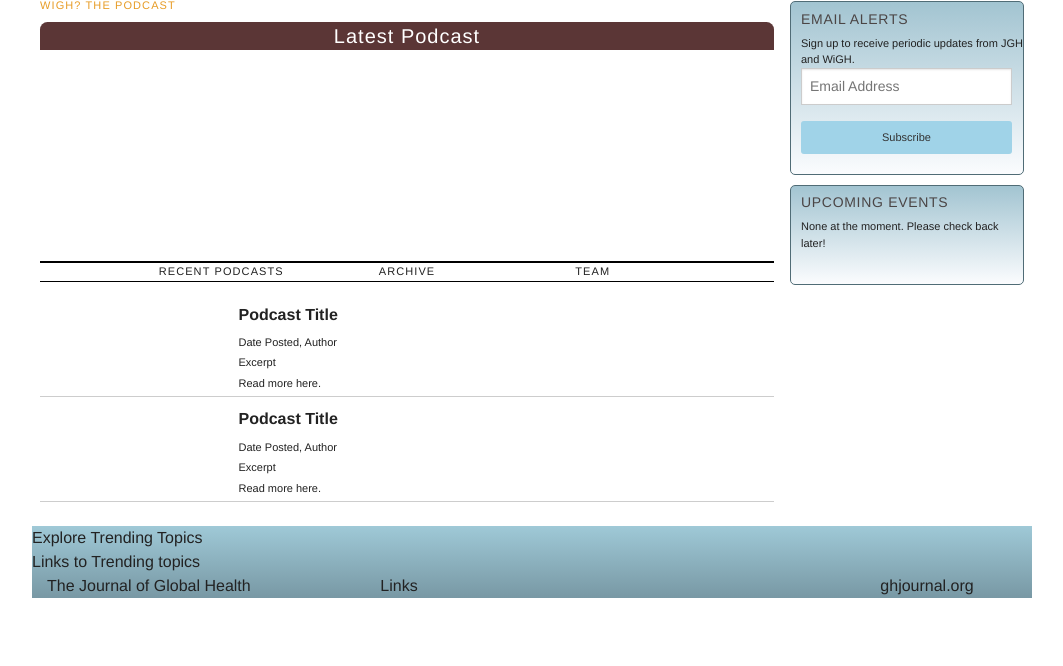
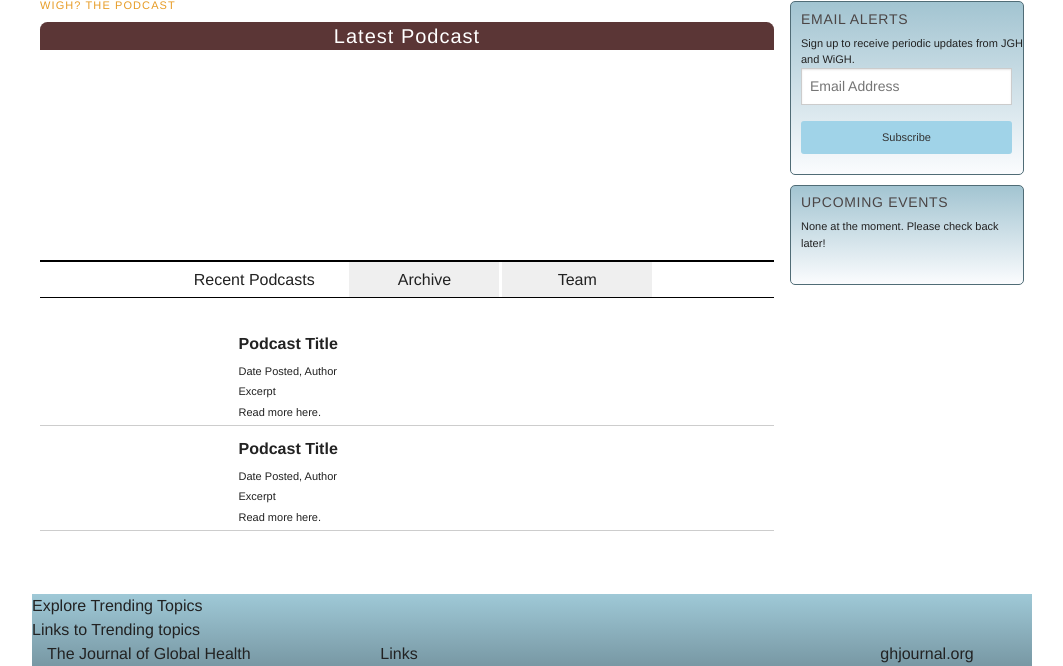
Before and after one commit to kennethli/kennethli.github.io, a PHP site: page /wigh.html in a window 1280 px wide. Shown: the part 181-847 px from the top of the page, without its empty margins (108-1171 px from the left). Before the commit the page ends 779 px from the top, so only its background shows below. Run offline with PHP 8.4, Linux system fonts and the light colour scheme; some libraries are stand-ins or nearby versions.

Commit message:
Tabbed wigh content

```diff
--- a/css/wigh.css
+++ b/css/wigh.css
@@ -63,28 +63,26 @@ img.wigh {
   padding-bottom: 0.25em;
 }
 
+div#wigh-nav-container {
+  width: 100%;
+  text-align: center;
+}
+
 ul.wigh-nav {
   list-style: none;
-  font-size: 0.688em;
-  letter-spacing: 0.1em;
-  text-align: center;
-  text-transform: uppercase;
-  width: 100%;
   border-top: 0.2em solid black;
   border-bottom: 0.05em solid black;
-  margin-left: 0em;
-  margin-bottom: 0.25em;
-  margin-top: 0.25em;
+  margin: 2px auto;
+  line-height: 0.2;
+  font-size: 10px;
 }
 
-ul.wigh-nav li {
+.wigh-nav li {
   display: inline-block;
-  padding-left: 0.75em;
-  padding-right: 0.75em;
-  margin-left: 0.75em;
-  margin-right: 0.75em;
   text-align: center;
-  min-width: 15em;
+  min-width: 150px;
+  font-size: 10px;
+  float: none !important;
 }
 
 ul.podcasts {
--- a/wigh.html
+++ b/wigh.html
@@ -92,13 +92,16 @@
         <div style="clear: both"></div>
       </section>
 			<section class="large-12 small-5 columns wigh">
-        <ul class="wigh-nav">
-          <li>Recent Podcasts</li>
-          <li>Archive</li>
-          <li>Team</li>
+        <div id="wigh-nav-container">
+        <ul class="wigh-nav tabs" data-tab>
+          <li class="tab-title active wigh-tab"><a href="#panel1" class="wigh-panel">Recent Podcasts</a></li>
+          <li class="tab-title wigh-tab"><a href="#panel2">Archive</a></li>
+          <li class="tab-title wigh-tab"><a href="#panel3">Team</a></li>
         </ul>
+      </div>
       </section>
-      <section class="large-12 small-7 columns wigh">
+      <section class="large-12 small-7 columns wigh tabs-content">
+        <div class="content active" role="tabpanel" id="panel1">
           <ul class="podcasts">
             <li>
               <img class="large-3 columns hide-for-medium-down wigh" src="">
@@ -119,6 +122,34 @@
               </div>
             </li>
           </ul>
+        </div>
+        <div class="content" role="tabpanel" id="panel2">
+          Archive
+          <ul class="podcasts">
+            <li>
+              <img class="large-3 columns hide-for-medium-down wigh" src="">
+              <div class="large-9 small-12 columns">
+                <h3>Podcast Title</h3>
+                <p class="byline">Date Posted, Author</p>
+                <p class="excerpt">Excerpt</p>
+                <p class="readmore">Read more here.</p>
+              </div>
+            </li>
+            <li>
+              <img class="large-3 columns hide-for-medium-down wigh" src="">
+              <div class="large-9 small-12 columns">
+                <h3>Podcast Title</h3>
+                <p class="byline">Date Posted, Author</p>
+                <p class="excerpt">Excerpt</p>
+                <p class="readmore">Read more here.</p>
+              </div>
+            </li>
+          </ul>
+        </div>
+        <div class="content" role="tabpanel" id="panel3">
+          Team
+
+        </div>
 			</section>
 		</div>
 		<div class="large-3 medium-3 jgh-sidebar columns show-for-medium-up">
```
Lines whose indentation alone changed are shown as unchanged.
